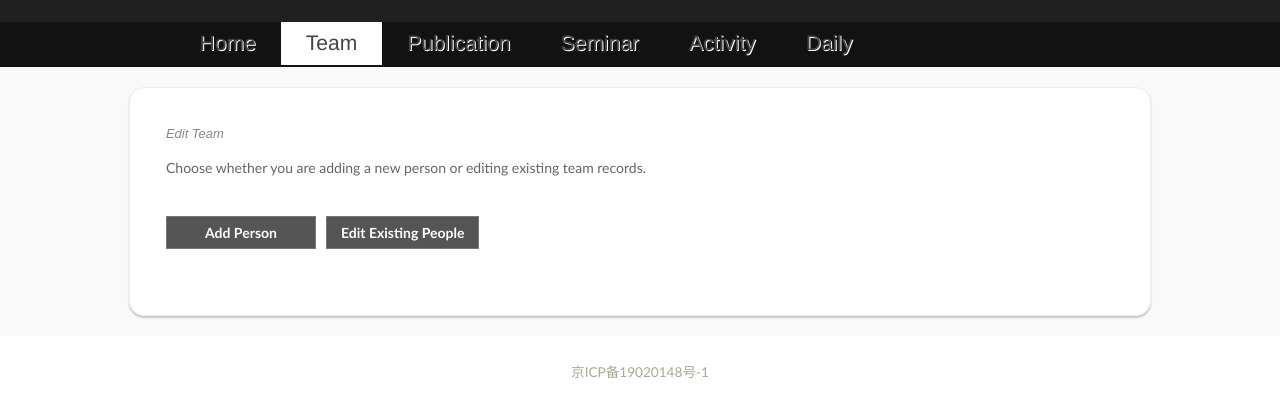
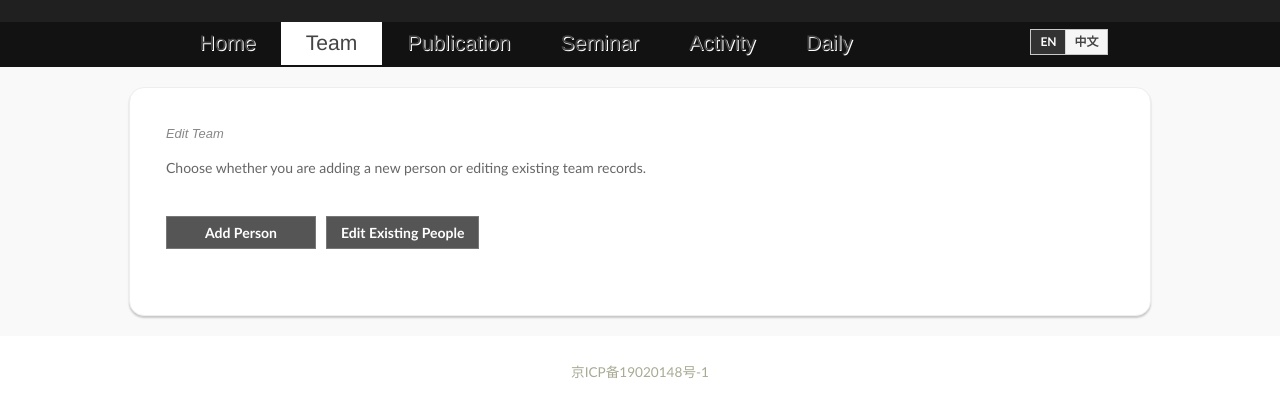
Before and after one commit to vie-group/vie-group.github.io, a website: page edit-team/index.html in a window 1280 px wide. Shown: the part 98-514 px from the top of the page. Drawn offline with Linux system fonts and the light colour scheme; no server answers; a web font is replaced by a local one.

Commit message:
Add site language toggle

```diff
--- /dev/null
+++ b/static/css/site-language.css
@@ -0,0 +1,60 @@
+.vie-language-toggle {
+  float: right;
+  display: inline-flex;
+  align-items: center;
+  margin: 7px 2px 0 10px;
+  border: 1px solid #C9C9C9;
+  background: #F6F6F6;
+  font-family: Calibri, Arial, sans-serif;
+}
+
+.vie-language-toggle button {
+  min-width: 34px;
+  border: 0;
+  border-left: 1px solid #D7D7D7;
+  padding: 5px 8px;
+  color: #444;
+  background: transparent;
+  font: bold 12px Calibri, Arial, sans-serif;
+  line-height: 1.2;
+  cursor: pointer;
+}
+
+.vie-language-toggle button:first-child {
+  border-left: 0;
+}
+
+.vie-language-toggle button:hover,
+.vie-language-toggle button:focus {
+  background: #FFF;
+}
+
+.vie-language-toggle button:focus-visible {
+  outline: 2px solid #09D4FF;
+  outline-offset: 2px;
+}
+
+.vie-language-toggle button.is-active {
+  color: #FFF;
+  background: #333;
+}
+
+html[data-vie-lang="zh"] body {
+  font-family: Calibri, "Microsoft YaHei", "PingFang SC", Arial, sans-serif;
+}
+
+html[data-vie-lang="zh"] .tit-ch,
+html[data-vie-lang="zh"] .legacy-upload,
+html[data-vie-lang="zh"] .content-team-status,
+html[data-vie-lang="zh"] .content-seminar-status,
+html[data-vie-lang="zh"] .content-publication-status {
+  font-family: Calibri, "Microsoft YaHei", "PingFang SC", Arial, sans-serif;
+}
+
+@media (max-width: 980px) {
+  .vie-language-toggle {
+    float: left;
+    clear: both;
+    margin: 4px 0 0 0;
+  }
+}
--- /dev/null
+++ b/static/js/site-language.js
@@ -0,0 +1,375 @@
+(function () {
+  var storageKey = "vie-group-language";
+  var currentLanguage = "";
+  var isApplying = false;
+  var applyScheduled = false;
+
+  var zh = {
+    "Welcome to VIE's Homepage": "欢迎访问 VIE 主页",
+    "Upload Seminar - VIE Group": "上传组会 - VIE Group",
+    "Edit Seminar - VIE Group": "编辑组会 - VIE Group",
+    "Edit Publication - VIE Group": "编辑论文 - VIE Group",
+    "Edit Team - VIE Group": "编辑团队 - VIE Group",
+    "Home": "首页",
+    "Team": "团队",
+    "Publication": "论文",
+    "Seminar": "组会",
+    "Activity": "活动",
+    "Daily": "日常",
+    "Upload Seminar": "上传组会",
+    "Visual Inference&Evaluation": "视觉推理与评估",
+    "About Us": "关于我们",
+    "News": "新闻",
+    "Recent Publications": "近期论文",
+    "(complete list...)": "（完整列表...）",
+    "VIE focuses on computer vision and image/video quality assessment. Current ongoing projects include: multiple-object tracking, surgical video analysis and skill assessment, image and video quality assessment, and image segmentation.": "VIE 课题组聚焦计算机视觉与图像/视频质量评价。目前进行中的研究包括多目标跟踪、手术视频分析与技能评估、图像与视频质量评价、图像分割等。",
+    "Team Research Highlight:": "团队研究方向：",
+    "computer vision and image/video quality assessment": "计算机视觉与图像/视频质量评价",
+    "Journal Publications": "期刊论文",
+    "Conference Publications": "会议论文",
+    "Datasets": "数据集",
+    "Faculty": "教师",
+    "Current Members": "在组成员",
+    "Ph.D. Student": "博士生",
+    "Master Student": "硕士生",
+    "Undergraduate Student": "本科生",
+    "Graduate Alumni": "研究生校友",
+    "Undergraduate Alumni": "本科校友",
+    "Alumni": "校友",
+    "[edit]": "[编辑]",
+    "(edit team...)": "（编辑团队...）",
+    "(edit publication...)": "（编辑论文...）",
+    "EDIT": "编辑",
+    "archived image unavailable": "归档图片不可用",
+    "Loading team list from the content repository...": "正在从内容仓库加载团队列表...",
+    "Loaded team list from the content repository.": "已从内容仓库加载团队列表。",
+    "Could not load team records from the content repository.": "无法从内容仓库加载团队记录。",
+    "Loading seminar list from the content repository...": "正在从内容仓库加载组会列表...",
+    "Loaded seminar list from the content repository.": "已从内容仓库加载组会列表。",
+    "No seminar records are published in the content repository.": "内容仓库中暂无已发布的组会记录。",
+    "Could not load seminar records from the content repository.": "无法从内容仓库加载组会记录。",
+    "Loading publication list from the content repository...": "正在从内容仓库加载论文列表...",
+    "Loaded publication list from the content repository.": "已从内容仓库加载论文列表。",
+    "No publication records are published in the content repository.": "内容仓库中暂无已发布的论文记录。",
+    "Could not load publication records from the content repository.": "无法从内容仓库加载论文记录。",
+    "Upload Seminar": "上传组会",
+    "Fill the seminar details here, then open a pre-filled GitHub issue in the VIE content repository. If the paper already has a PDF link, fill Paper URL; if you need to submit PPT or a cover image, drag them into the attachment sections on the GitHub page.": "请在这里填写组会信息，然后打开一个预填好的 GitHub Issue 提交到 VIE 内容仓库。如果论文已有 PDF 链接，请填写 Paper URL；如果需要提交 PPT 或封面图，请在 GitHub 页面对应附件区域拖入文件。",
+    "Date": "日期",
+    "Speaker": "报告人",
+    "Title": "标题",
+    "Optional links and notes": "可选链接和说明",
+    "Image URL": "图片链接",
+    "Paper URL": "论文链接",
+    "Slides URL": "幻灯片链接",
+    "Code URL": "代码链接",
+    "Video URL": "视频链接",
+    "Tags": "标签",
+    "Abstract": "摘要",
+    "On the GitHub issue page, use Image Attachment for the thumbnail and Slides Attachment for PPT/PDF upload. Empty URL fields are fine; the content workflow reads the attachment links GitHub inserts there and saves uploaded files under vie-group-content/assets/seminars/.": "在 GitHub Issue 页面中，请用 Image Attachment 上传缩略图，用 Slides Attachment 上传 PPT/PDF。URL 字段可以留空；内容 workflow 会读取 GitHub 插入的附件链接，并把上传文件保存到 vie-group-content/assets/seminars/。",
+    "Submit via GitHub": "通过 GitHub 提交",
+    "Ready.": "就绪。",
+    "Edit Seminar": "编辑组会",
+    "Choose one published seminar, edit the full desired metadata and links, then open a pre-filled GitHub issue in the VIE content repository.": "请选择一条已发布组会记录，编辑完整的目标元数据和链接，然后打开一个预填好的 GitHub Issue 提交到 VIE 内容仓库。",
+    "Find Seminar": "查找组会",
+    "Seminar Record": "组会记录",
+    "Loading seminar records...": "正在加载组会记录...",
+    "Original Seminar ID": "原始组会编号",
+    "Links, tags, and abstract": "链接、标签和摘要",
+    "Select a seminar to inspect current material links.": "请选择一条组会记录以查看当前材料链接。",
+    "This seminar currently has no material links.": "这条组会记录当前没有材料链接。",
+    "Keep a URL/path to retain it. Clear a URL/path to remove it. On the GitHub issue page, drag replacement image, paper, or slides files into the matching Attachment section; attachments override URL fields and will be copied into vie-group-content/assets/seminars/.": "保留 URL/路径表示继续使用；清空 URL/路径表示移除。在 GitHub Issue 页面中，将替换图片、论文或幻灯片拖入对应 Attachment 区域；附件会覆盖 URL 字段，并复制到 vie-group-content/assets/seminars/。",
+    "Submit Edit via GitHub": "通过 GitHub 提交编辑",
+    "Edit Publication": "编辑论文",
+    "Most edits only need the core citation fields below. File links and less common fields are collapsed.": "多数编辑只需要填写下面的核心引用字段；文件链接和低频字段已折叠。",
+    "Find Publication": "查找论文",
+    "Publication Record": "论文记录",
+    "Loading publication records...": "正在加载论文记录...",
+    "Year": "年份",
+    "Authors": "作者",
+    "Venue": "发表信息",
+    "IDs, links, tags, and other fields": "编号、链接、标签和其它字段",
+    "Publication ID": "论文编号",
+    "Type": "类型",
+    "Note": "备注",
+    "PDF URL": "PDF 链接",
+    "Slide URL": "幻灯片链接",
+    "Poster URL": "海报链接",
+    "Select a publication to inspect current material links.": "请选择一条论文记录以查看当前材料链接。",
+    "This publication currently has no material links.": "这条论文记录当前没有材料链接。",
+    "Link/file fields are preserved as currently filled. Open the folded section only when those fields need changes.": "链接/文件字段会按当前填写内容保留；仅在需要修改这些字段时展开折叠区域。",
+    "Edit Team": "编辑团队",
+    "Choose whether you are adding a new person or editing existing team records.": "请选择新增成员或编辑现有团队记录。",
+    "Add Person": "新增成员",
+    "Edit Existing People": "编辑现有成员",
+    "Visual Status Board": "可视化状态面板",
+    "Loading team records...": "正在加载团队记录...",
+    "Batch Target Group": "批量目标分组",
+    "Batch Year": "批量年份",
+    "Batch Role": "批量身份",
+    "Batch Degree": "批量学位",
+    "Batch Destination / Affiliation": "批量去向 / 单位",
+    "Stage Selected Move": "暂存选中移动",
+    "Clear Selection": "清除选择",
+    "Clear Staged Changes": "清除暂存变更",
+    "No staged changes.": "暂无暂存变更。",
+    "Find Person": "查找成员",
+    "Team Record": "团队记录",
+    "Operation": "操作",
+    "Target Group": "目标分组",
+    "Name": "姓名",
+    "Role": "身份",
+    "Email": "邮箱",
+    "Faculty, alumni, image, and profile fields": "教师、校友、图片和主页字段",
+    "Affiliation": "单位",
+    "Address": "地址",
+    "Degree": "学位",
+    "Destination": "去向",
+    "Profile URL": "个人主页链接",
+    "Existing values are preserved as currently filled. On the GitHub issue page, drag a portrait into Image Attachment when replacing the image.": "现有值会按当前填写内容保留。在 GitHub Issue 页面中，如需替换头像，请把图片拖入 Image Attachment。",
+    "Submit Team Edit via GitHub": "通过 GitHub 提交团队编辑",
+    "Select role...": "选择身份...",
+    "Select degree...": "选择学位...",
+    "No records": "暂无记录",
+    "No matching seminar records": "没有匹配的组会记录",
+    "No matching publication records": "没有匹配的论文记录",
+    "Select a seminar...": "选择组会记录...",
+    "Select a publication...": "选择论文记录...",
+    "Ready to add a new team member.": "已准备新增团队成员。",
+    "Ready to edit the selected team member.": "已准备编辑选中的团队成员。",
+    "Choose a team member to edit, or select people on the board.": "请选择要编辑的团队成员，或在面板中选择成员。",
+    "Team records loaded.": "团队记录已加载。",
+    "Select at least one member first.": "请先选择至少一位成员。"
+  };
+
+  var placeholders = {
+    "Name": "姓名",
+    "Paper or talk title": "论文或报告标题",
+    "Optional": "可选",
+    "Optional short summary": "可选的简短摘要",
+    "Search date, speaker, title, or seminar id": "搜索日期、报告人、标题或组会编号",
+    "Search year, authors, title, venue, or publication id": "搜索年份、作者、标题、发表信息或论文编号",
+    "Search name, role, email, year, destination": "搜索姓名、身份、邮箱、年份或去向",
+    "Optional publication note": "可选论文备注",
+    "Destination for alumni, affiliation for faculty": "校友填去向，教师填单位",
+    "Company, university, or role": "公司、学校或职位",
+    "What changed and why?": "修改了什么，为什么修改？"
+  };
+
+  var reverseZh = {};
+  Object.keys(zh).forEach(function (key) {
+    reverseZh[zh[key]] = key;
+  });
+
+  function preferredLanguage() {
+    try {
+      var saved = window.localStorage && window.localStorage.getItem(storageKey);
+      if (saved === "en" || saved === "zh") return saved;
+    } catch (error) {
+      // Fall back to the browser language.
+    }
+    var languages = navigator.languages || [navigator.language || ""];
+    return languages.some(function (language) {
+      return /^zh\b/i.test(language);
+    }) ? "zh" : "en";
+  }
+
+  function trimText(value) {
+    return String(value || "").replace(/\s+/g, " ").trim();
+  }
+
+  function preserveOuterWhitespace(original, translated) {
+    var leading = String(original || "").match(/^\s*/)[0];
+    var trailing = String(original || "").match(/\s*$/)[0];
+    return leading + translated + trailing;
+  }
+
+  function entry(key) {
+    if (!key || !zh[key]) return null;
+    return {
+      en: key,
+      zh: zh[key]
+    };
+  }
+
+  function currentTextForKey(key) {
+    var item = entry(key);
+    if (!item) return "";
+    return currentLanguage === "zh" ? item.zh : item.en;
+  }
+
+  function keyFromRenderedText(textValue) {
+    var text = trimText(textValue);
+    if (zh[text]) return text;
+    return reverseZh[text] || "";
+  }
+
+  function shouldSkipElement(element) {
+    if (!element || !element.tagName) return true;
+    return /^(script|style|textarea|input)$/i.test(element.tagName);
+  }
+
+  function applyElementText(element) {
+    if (shouldSkipElement(element) || element.children.length) return;
+    var existingKey = element.getAttribute("data-vie-i18n-auto") || "";
+    if (existingKey) {
+      var expectedText = currentTextForKey(existingKey);
+      var rendered = trimText(element.textContent);
+      if (rendered !== trimText(expectedText) && rendered !== existingKey && rendered !== zh[existingKey]) {
+        element.removeAttribute("data-vie-i18n-auto");
+        existingKey = "";
+      }
+    }
+
+    var key = existingKey || element.getAttribute("data-i18n") || keyFromRenderedText(element.textContent);
+    var item = entry(key);
+    if (!item) return;
+    if (!element.getAttribute("data-i18n")) element.setAttribute("data-vie-i18n-auto", key);
+    var nextText = preserveOuterWhitespace(element.textContent, currentLanguage === "zh" ? item.zh : item.en);
+    if (element.textContent !== nextText) element.textContent = nextText;
+  }
+
+  function applyAttribute(element, attr, map, autoAttr) {
+    if (!element || !element.hasAttribute(attr)) return;
+    var existingKey = element.getAttribute(autoAttr) || "";
+    var current = element.getAttribute(attr) || "";
+    if (existingKey) {
+      var expected = currentLanguage === "zh" ? map[existingKey] : existingKey;
+      if (current !== expected && current !== existingKey && current !== map[existingKey]) {
+        element.removeAttribute(autoAttr);
+        existingKey = "";
+      }
+    }
+    var key = existingKey;
+    if (!key && map[current]) key = current;
+    if (!key) {
+      key = Object.keys(map).find(function (candidate) {
+        return map[candidate] === current;
+      }) || "";
+    }
+    if (!key) return;
+    element.setAttribute(autoAttr, key);
+    var nextValue = currentLanguage === "zh" ? map[key] : key;
+    if (element.getAttribute(attr) !== nextValue) element.setAttribute(attr, nextValue);
+  }
+
+  function apply(root) {
+    if (!root || isApplying) return;
+    isApplying = true;
+    currentLanguage = currentLanguage || preferredLanguage();
+    document.documentElement.setAttribute("lang", currentLanguage === "zh" ? "zh-CN" : "en");
+    document.documentElement.setAttribute("data-vie-lang", currentLanguage);
+    if (entry(document.title) || reverseZh[document.title]) {
+      var titleKey = reverseZh[document.title] || document.title;
+      document.title = currentLanguage === "zh" ? zh[titleKey] : titleKey;
+    }
+
+    var nodes = [];
+    if (root.nodeType === 1) nodes.push(root);
+    Array.prototype.push.apply(nodes, (root.nodeType === 1 ? root : document).querySelectorAll(
+      "a,button,h1,h2,h3,h4,h5,h6,p,span,strong,b,summary,div,td,option,font"
+    ));
+    nodes.forEach(function (node) {
+      applyElementText(node);
+      applyAttribute(node, "placeholder", placeholders, "data-vie-i18n-placeholder-auto");
+      applyAttribute(node, "title", zh, "data-vie-i18n-title-auto");
+      applyAttribute(node, "aria-label", zh, "data-vie-i18n-aria-auto");
+    });
+    updateToggleState();
+    isApplying = false;
+  }
+
+  function scheduleApply() {
+    if (applyScheduled || isApplying) return;
+    applyScheduled = true;
+    window.requestAnimationFrame(function () {
+      applyScheduled = false;
+      apply(document.body || document.documentElement);
+    });
+  }
+
+  function setLanguage(language) {
+    currentLanguage = language === "zh" ? "zh" : "en";
+    try {
+      window.localStorage && window.localStorage.setItem(storageKey, currentLanguage);
+    } catch (error) {
+      // Persistence is optional.
+    }
+    apply(document.body || document.documentElement);
+    window.dispatchEvent(new CustomEvent("vie:languagechange", { detail: { language: currentLanguage } }));
+  }
+
+  function updateToggleState() {
+    Array.prototype.forEach.call(document.querySelectorAll("[data-vie-language-choice]"), function (button) {
+      var active = button.getAttribute("data-vie-language-choice") === currentLanguage;
+      button.className = active ? "is-active" : "";
+      button.setAttribute("aria-pressed", active ? "true" : "false");
+    });
+  }
+
+  function injectToggle() {
+    if (document.querySelector(".vie-language-toggle")) return;
+    var menu = document.getElementById("menu_container") || document.querySelector("nav");
+    if (!menu) return;
+    var wrap = document.createElement("div");
+    wrap.className = "vie-language-toggle";
+    wrap.setAttribute("role", "group");
+    wrap.setAttribute("aria-label", "Language");
+
+    var en = document.createElement("button");
+    en.type = "button";
+    en.textContent = "EN";
+    en.setAttribute("data-vie-language-choice", "en");
+    en.addEventListener("click", function () { setLanguage("en"); });
+
+    var cn = document.createElement("button");
+    cn.type = "button";
+    cn.textContent = "中文";
+    cn.setAttribute("data-vie-language-choice", "zh");
+    cn.addEventListener("click", function () { setLanguage("zh"); });
+
+    wrap.appendChild(en);
+    wrap.appendChild(cn);
+    menu.appendChild(wrap);
+  }
+
+  function boot() {
+    currentLanguage = preferredLanguage();
+    injectToggle();
+    apply(document.body || document.documentElement);
+    if (window.MutationObserver && document.body) {
+      new MutationObserver(function () {
+        scheduleApply();
+      }).observe(document.body, {
+        childList: true,
+        subtree: true,
+        characterData: true,
+        attributes: true,
+        attributeFilter: ["placeholder", "title", "aria-label"]
+      });
+    }
+  }
+
+  window.VIELang = {
+    get: function () { return currentLanguage || preferredLanguage(); },
+    set: setLanguage,
+    t: function (key, fallback) {
+      var item = entry(key);
+      if (!item) return fallback === undefined ? key : fallback;
+      return (currentLanguage || preferredLanguage()) === "zh" ? item.zh : item.en;
+    },
+    apply: apply
+  };
+
+  if (document.readyState === "loading") {
+    document.addEventListener("DOMContentLoaded", boot);
+  } else {
+    boot();
+  }
+
+  window.addEventListener("storage", function (event) {
+    if (event.key === storageKey && (event.newValue === "en" || event.newValue === "zh")) {
+      currentLanguage = event.newValue;
+      apply(document.body || document.documentElement);
+    }
+  });
+})();
```
Also changed, not shown: activity/index.html (+2 -0 lines), daily/index.html (+2 -0 lines), edit-publication/index.html (+2 -0 lines), edit-seminar/index.html (+2 -0 lines), edit-team/index.html (+2 -0 lines), home/index.html (+2 -0 lines), index.html (+2 -0 lines), presentation/index.html (+2 -0 lines), publication/index.html (+2 -0 lines), team/index.html (+2 -0 lines), upload-seminar/index.html (+2 -0 lines).
